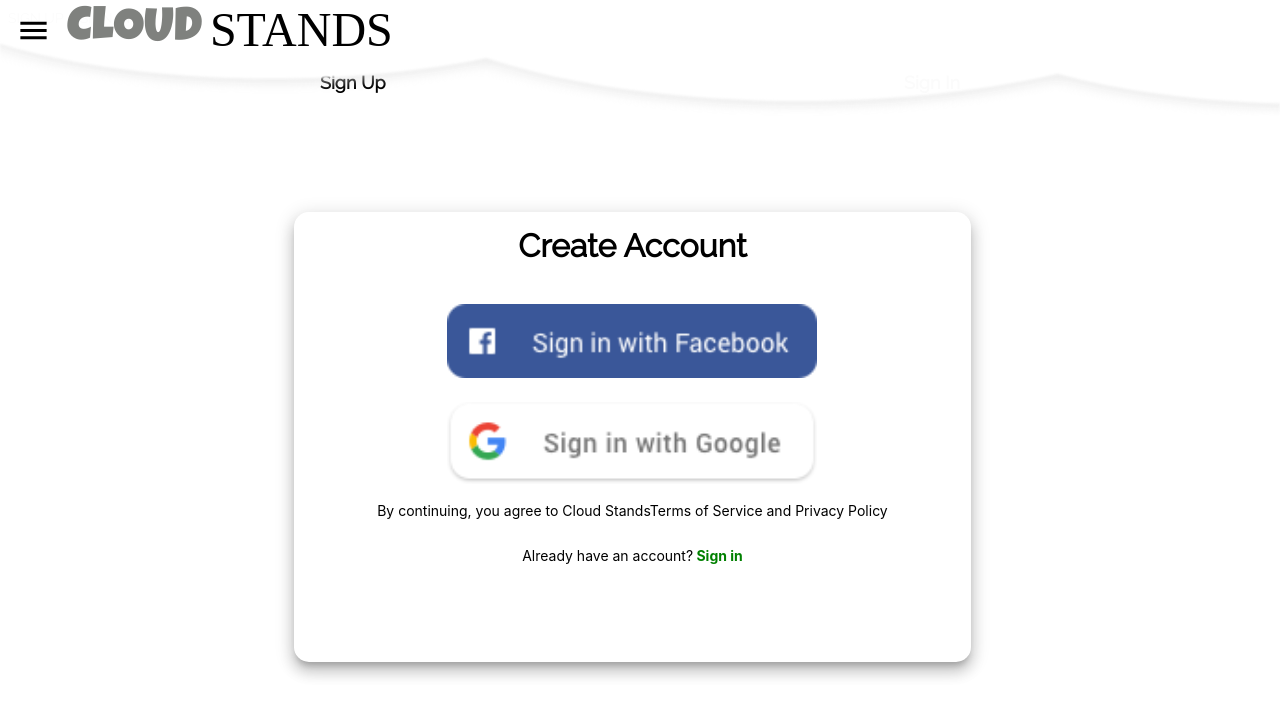
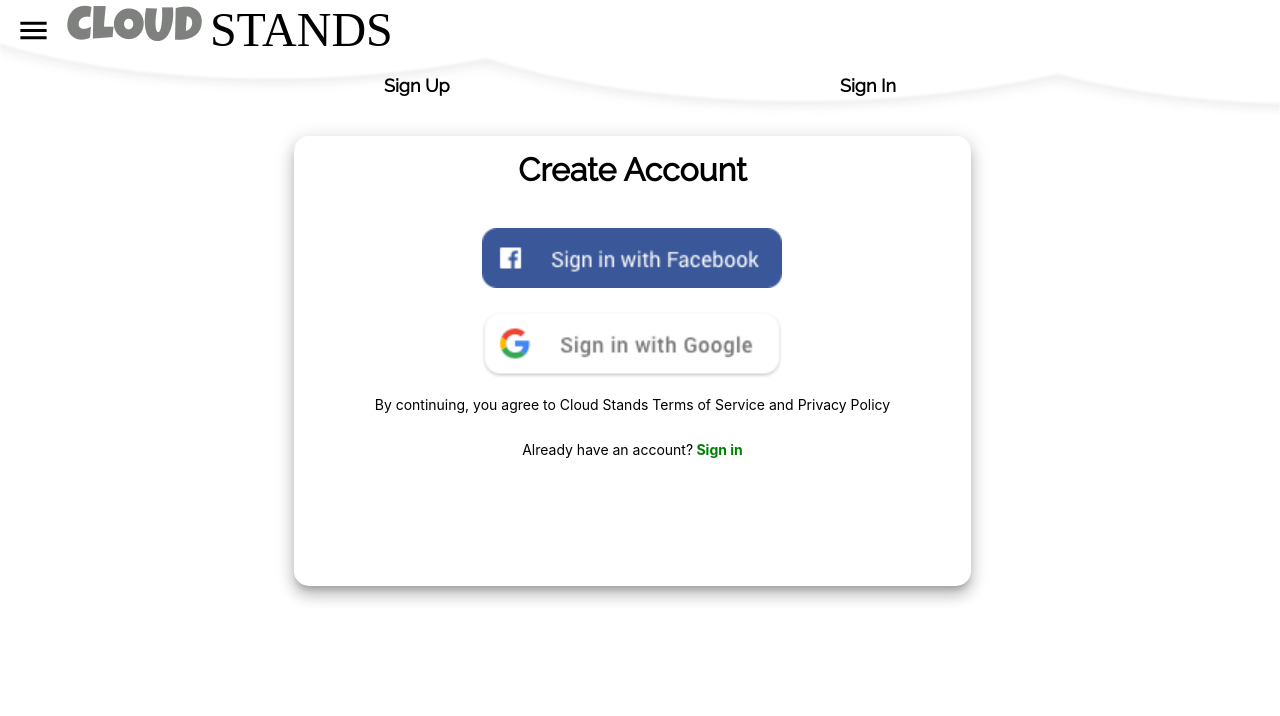
Before and after one commit to labs14-market-organizer/frontend, a React (Create React App) app: page /login in a window 1280 px wide. Shown: the top 716 px of the page. Built offline with nearby package versions, Linux system fonts and the light colour scheme; a web font is replaced by a local one.

Commit message:
sign up and sign in conditionally rendering text

```diff
--- a/src/App.js
+++ b/src/App.js
@@ -53,7 +53,7 @@ class App extends React.Component {
       <StylesProvider injectFirst>
         <MuiThemeProvider theme={theme}>
           <div className="App">
-            <Navbar />
+            {/* <Navbar /> */}
 
             <Route path="/landing" component={MarketingPage} />
             <PrivateRoute
--- a/src/routes/AuthenticatePage.js
+++ b/src/routes/AuthenticatePage.js
@@ -13,36 +13,39 @@ import '../scss/authenticationPage.scss';
 import styled from "styled-components";
 import facebook from "../assets/facebook.png";
 import google from "../assets/google.png";
+import Navbar from "../components/Navbar";
+
 
 class AuthenticatePage extends React.Component{
     state = {
-      toggle: true
+      toggle: true //displays create account //false displays welcome back.
     }
 
 
     signIn = (e) => {
       e.preventDefault();
-      return (this.state.toggle) ? this.setState({ toggle: false }) : null
+      return (this.state.toggle) ? this.setState({ toggle: false }) : null;
     }
 
-    signIn = (e) => {
+    signUp = (e) => {
       e.preventDefault();
-      return (!this.state.toggle) ? this.setState({ toggle: false }) : null
+      return (!this.state.toggle) ? this.setState({ toggle: true }) : null;
     }
 
-    render()
-    {
-
+    render(){
+        console.log(this.state.toggle)
         return (
         <>
-          <Box className="header-SignIn" display='flex'>
+          <Navbar />
+          {/* <Box className="header-SignIn" display='flex'>
 
               <span className="meet-the-team"><p>Meet the Team</p></span>
 
               <Button color="deault" label="Google" onClick={this.authenticate} style={{ background: "white", Color: "white", textDecoration: "none" }} >Sign Up</Button>
               <Button color="deault" label="Google" onClick={this.authenticate} style={{ background: "white", Color: "white", textDecoration: "none" }} >Sign In</Button>
 
-          </Box>
+          </Box> */}
+          <MarginDiv>
           <Flexing>
             {(this.state.toogle) ? <StyledP3 onClick={this.signUp}>Sign Up</StyledP3> : <StyledP4 onClick={this.signUp}>Sign Up</StyledP4>}
             {(this.state.toggle) ? <StyledP4 onClick={this.signIn}>Sign In</StyledP4> : <StyledP3 onClick={this.signIn}>Sign In</StyledP3>}
@@ -60,11 +63,15 @@ class AuthenticatePage extends React.Component{
                 {/* <Button variant="contained" label="Google"  href="https://cloudstands-staging.herokuapp.com/auth/facebook" className="company-buttons" style={{backgroundColor: '#3b5998'}}>Sign Up With Facebook</Button>
                 <Button variant="contained" label="Google" href="https://cloudstands-deploy.herokuapp.com/auth/google"  className="company-buttons" style={{ backgroundColor: " #d3d3d3" }} >Sign Up with Google</Button>
                  */}
-                <StyledP1>By continuing, you agree to Cloud Stands<span className="bold">Terms of Service</span> and <span className="bold">Privacy Policy</span> </StyledP1>
-                <StyledP2>Already have an account?<span style={{ color: "green" , fontWeight: "bold"}}>  Sign in</span> </StyledP2>
+                <StyledP1>By continuing, you agree to Cloud Stands<span className="bold"> Terms of Service</span> and <span className="bold">Privacy Policy</span> </StyledP1>
+
+                {(this.state.toggle) ? <StyledP2>Already have an account?<span style={{ color: "green" , fontWeight: "bold"}} onClick={this.signIn}>  Sign in</span> </StyledP2> :
+                <StyledP2>Don't have an account?<span style={{ color: "green" , fontWeight: "bold"}} onClick={this.signUp}>  Sign up</span> </StyledP2>
+                }
+
             </StyledBox>
            </StyledContainer>
-
+          </MarginDiv>
         </>
         )
     }
@@ -72,14 +79,14 @@ class AuthenticatePage extends React.Component{
 
 const StyledContainer = styled(Container)`
   max-width: 800px;
-  margin: 100px auto;
+  margin: 0 auto;
 `;
 
 const StyledImg = styled.img`
   margin-top: 20px;
   width: 80%;
-  @media (min-width: 600px) {
-    width: 370px;
+  @media (min-width: 500px) {
+    width: 300px;
   }
 `;
 
@@ -103,7 +110,6 @@ const StyledP = styled.p`
   margin-bottom: 20px;
   font-family: Raleway;
   font-weight: bold;
-    }
 `;
 
 const StyledP1 = styled.p`
@@ -122,20 +128,23 @@ const StyledP3 = styled.p`
   font-family: Raleway;
   font-weight: 600;
   line-height: 1.33;
-  z-index: 5000;
+  z-index: 5001;
 `
 const StyledP4 = styled.p`
   font-size: 18px;
   font-family: Raleway;
   font-weight: bold;
   line-height: 1.33;
-  z-index: -20;
+  z-index: 5001;
 `
 const Flexing = styled.p`
   display: flex;
   justify-content: space-between;
-  margin-left: 25%;
-  margin-right: 25%;
+  margin-left: 30%;
+  margin-right: 30%;
+`
+const MarginDiv = styled.div`
+  padding-top: 40px;
 `
 
 export default AuthenticatePage
```
